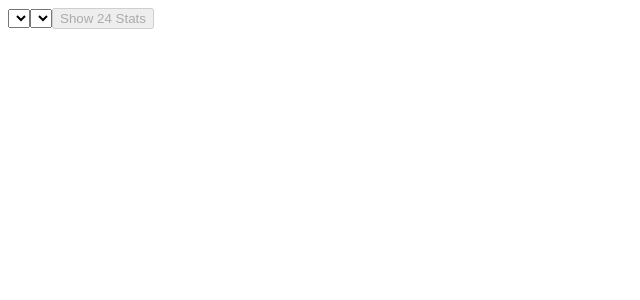
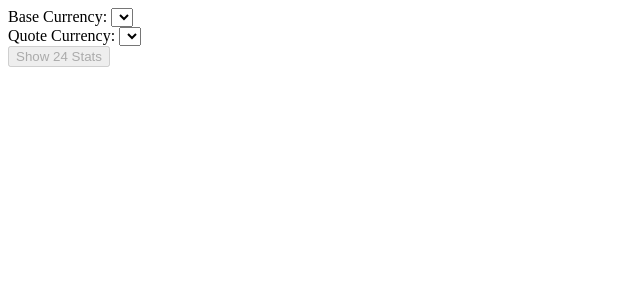
Before and after one commit to younny/react-simple-stats-viewer, a React app: page / in a window 1280 px wide. Shown: the top 300 px of the page, without its empty margins (0-640 px from the left). Built offline with nearby package versions, Linux system fonts and the light colour scheme; no server answers; the HTML template or start-up script is replaced by a standard one.

Commit message:
Fix layout margins

```diff
--- a/src/components/Selector.js
+++ b/src/components/Selector.js
@@ -4,15 +4,19 @@ const mapOptions = (val, idx) => <option value={val} key={idx}>{val}</option>
 
 const Selector = (props) => {
   const {
+    label,
     name,
     options,
     onSelect
   } = props
 
   return (
-    <select name={name} onChange={onSelect}>
-      {options.map(mapOptions)}
-    </select>
+    <div>
+      <label>{label}</label>
+      <select name={name} onChange={onSelect}>
+        {options.map(mapOptions)}
+      </select>
+    </div>
   )
 }
 
```
